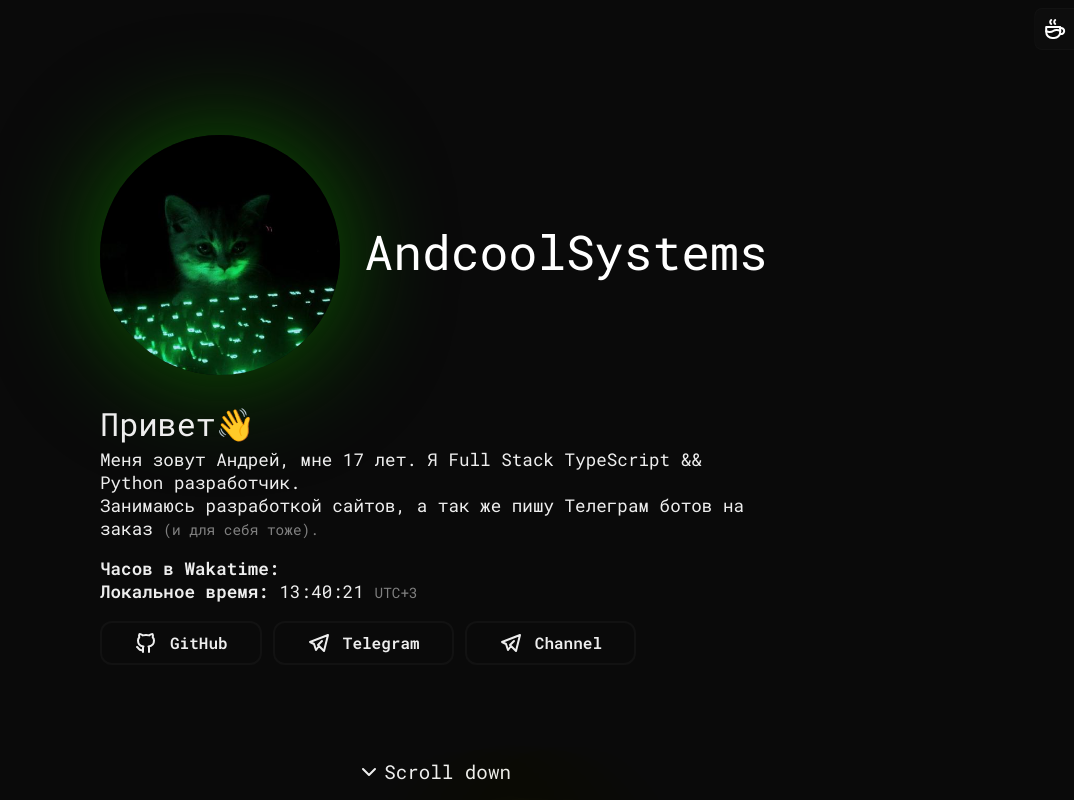
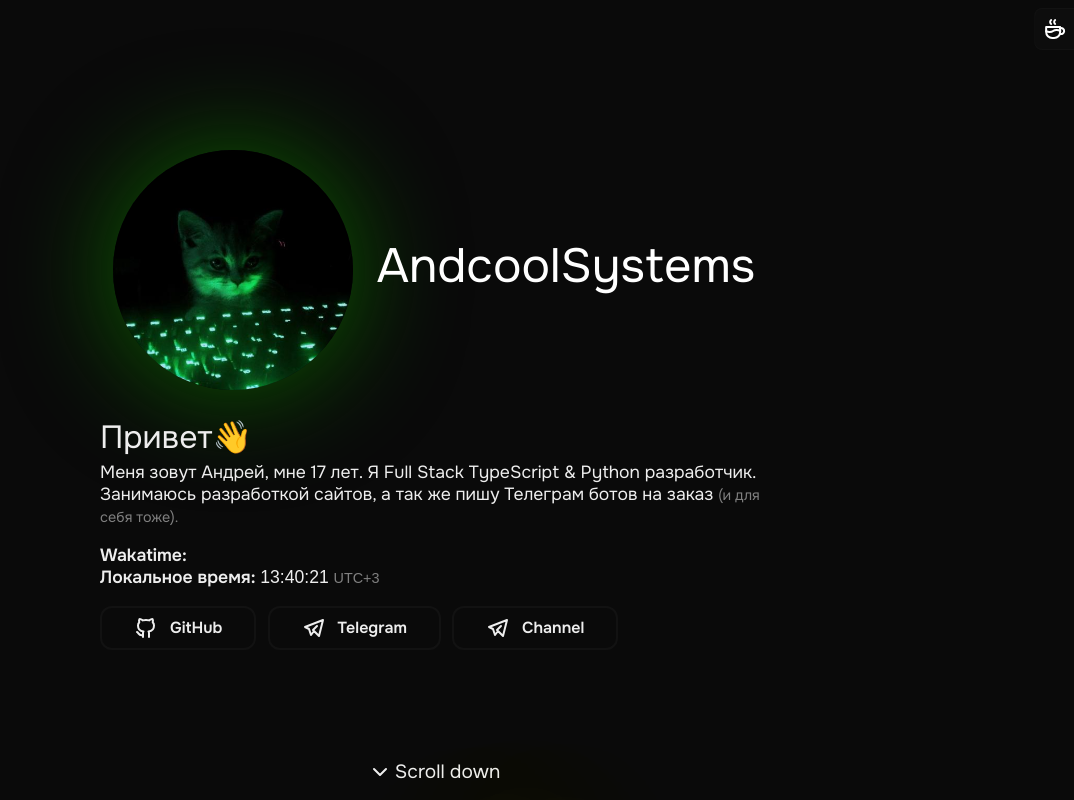
Before and after one commit to Andcool-Systems/andcool-site-v3, a Next.js app: page / in a window 1280 px wide. Shown: the top 800 px of the page, without its empty margins (206-1280 px from the left). Built offline with nearby package versions, Linux system fonts and the light colour scheme; no server answers; a web font is replaced by a local one.

Commit message:
changed fonts

```diff
--- a/app/client.tsx
+++ b/app/client.tsx
@@ -16,7 +16,6 @@ import {
     IconBrandCloudflare,
     IconBrandCpp,
     IconBrandCss3,
-    IconBrandDiscord,
     IconBrandDocker,
     IconBrandGithub,
     IconBrandHtml5,
@@ -29,7 +28,6 @@ import {
     IconBrandTelegram,
     IconBrandTypescript,
     IconChevronDown,
-    IconClockUp,
     IconCloud,
     IconCloudRain,
     IconCloudStorm,
@@ -44,6 +42,7 @@ import {
 } from '@tabler/icons-react';
 import Link from 'next/link';
 import Image from 'next/image';
+import { zedMono } from './fonts/zed/index.tsx';
 
 interface Weather {
     status: string;
@@ -222,6 +221,7 @@ export default function Home(props: {
                                         fontWeight: 500,
                                         height: '1.5rem'
                                     }}
+                                    className={zedMono.className}
                                 >
                                     {Math.round(weather.temp)}°C,
                                     {getWeatherIcon(weather.icon)}
@@ -239,7 +239,7 @@ export default function Home(props: {
                             <span title="7 Сентября 2007г.">
                                 {props.age} лет
                             </span>
-                            . Я Full Stack TypeScript && Python разработчик.
+                            . Я Full Stack TypeScript & Python разработчик.
                             <br />
                             Занимаюсь разработкой сайтов, а так же пишу Телеграм
                             ботов на заказ{' '}
@@ -248,16 +248,21 @@ export default function Home(props: {
                             </span>
                         </p>
                         <p style={{ marginTop: '1%' }}>
-                            <b>Часов в Wakatime:</b>{' '}
+                            <b>Wakatime:</b>{' '}
                             <a
                                 target="_blank"
                                 href="https://wakatime.com/@AndcoolSystems"
                                 style={{ color: '#eeeeee' }}
                                 id="waka"
-                            ></a>
+                                className={zedMono.className}
+                            />
                             <br />
-                            <b>Локальное время:</b> {time}{' '}
-                            <span style={{ color: 'grey', fontSize: '.9rem' }}>
+                            <b>Локальное время:</b>{' '}
+                            <span className={zedMono.className}>{time}</span>{' '}
+                            <span
+                                style={{ color: 'grey', fontSize: '.9rem' }}
+                                className={zedMono.className}
+                            >
                                 UTC+3
                             </span>
                         </p>
--- /dev/null
+++ b/app/fonts/zed/index.tsx
@@ -0,0 +1,12 @@
+import localFont from 'next/font/local';
+
+export const zedMono = localFont({
+    src: [
+        {
+            path: './zed-mono-regular.ttf',
+            weight: '500',
+            style: 'normal'
+        }
+    ],
+    variable: '--font-zedmono'
+});
--- a/app/layout.tsx
+++ b/app/layout.tsx
@@ -1,8 +1,8 @@
 import type { Metadata, Viewport } from 'next';
-import { Roboto_Mono } from 'next/font/google';
+import { Onest } from 'next/font/google';
 import './styles/globals.css';
 
-const Roboto = Roboto_Mono({
+const onest = Onest({
     subsets: ['latin'],
     weight: ['400', '500', '600']
 });
@@ -39,7 +39,7 @@ export default function RootLayout({
 }: Readonly<{ children: React.ReactNode }>) {
     return (
         <html lang="en">
-            <body className={Roboto.className}>{children}</body>
+            <body className={onest.className}>{children}</body>
         </html>
     );
 }
--- a/app/projectCard.module.tsx
+++ b/app/projectCard.module.tsx
@@ -5,6 +5,7 @@ import Link from 'next/link';
 import Image from 'next/image';
 import { IconExternalLink } from '@tabler/icons-react';
 import styles_main from './styles/page.module.css';
+import { zedMono } from './fonts/zed';
 
 export interface ProjectProp {
     id: string;
@@ -40,7 +41,7 @@ const Card = ({ project }: { project: ProjectProp }) => {
     ));
 
     const tags = project.tags.map((tag, i) => (
-        <span className={styles_pr.tag} key={i}>
+        <span className={`${styles_pr.tag} ${zedMono.className}`} key={i}>
             {tag}
         </span>
     ));
```
Also changed, not shown: 1 other file (tests, documents, lock files or other folders).
